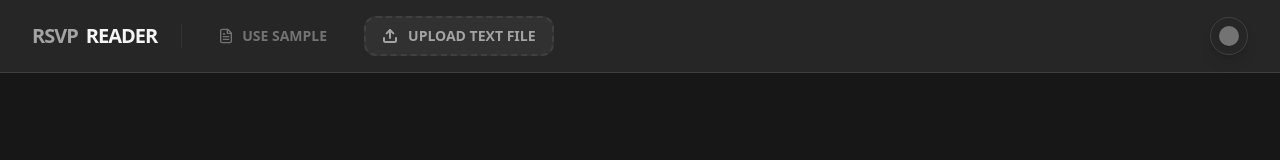
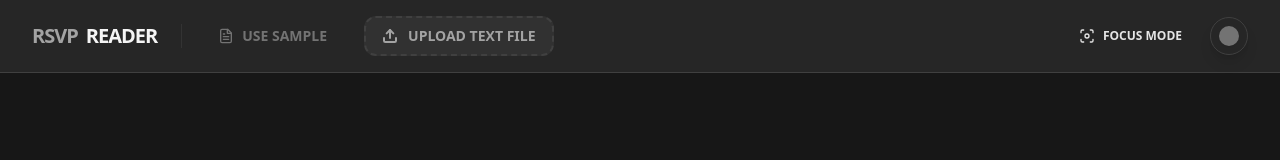
Before and after one commit to shambhuj12/rsvp, a React (Vite) app: page / in a window 1280 px wide. Shown: the top 160 px of the page. Built offline with nearby package versions, Linux system fonts and the light colour scheme.

Commit message:
Focus mode

```diff
--- a/src/App.jsx
+++ b/src/App.jsx
@@ -1,10 +1,12 @@
 import React, { useState, useEffect, useRef } from 'react';
+import { Focus, Minimize } from 'lucide-react';
 import ThemeSelector from './components/ThemeSelector';
 import FileUpload from './components/FileUpload';
 import WordDisplay from './components/WordDisplay';
 import Controls from './components/Controls';
 import ProgressBar from './components/ProgressBar';
 import Footer from './components/Footer';
+import Tooltip from './components/Tooltip';
 
 // Styling defined at one place (the Theme System)
 // and applied "inline" through the application.
@@ -139,6 +141,7 @@ export default function App() {
     const [fileName, setFileName] = useState('');
     const [theme, setTheme] = useState('grey');
     const [isThemeOpen, setIsThemeOpen] = useState(false);
+    const [isFocusMode, setIsFocusMode] = useState(false);
     const intervalRef = useRef(null);
     const resumeTimeoutRef = useRef(null);
     const [introStarted, setIntroStarted] = useState(false);
@@ -299,11 +302,13 @@ export default function App() {
     return (
         <div className={`fixed inset-0 w-screen h-screen ${currentTheme.bg} flex flex-col transition-colors duration-500 overflow-hidden select-none`}>
             {/* Header Bar */}
-            <header className={`w-full border-b ${currentTheme.border} ${currentTheme.card} px-8 py-4 flex items-center justify-between z-20 transition-all duration-300 animate-slide-down`}>
-                <div className="flex items-center gap-6">
+            <header className={`w-full border-b ${isFocusMode ? 'border-transparent bg-transparent' : `${currentTheme.border} ${currentTheme.card}`} px-8 py-4 flex items-center justify-between z-20 transition-all duration-500 animate-slide-down`}>
+                <div className={`flex items-center gap-6 transition-opacity duration-500 ${isFocusMode ? 'opacity-20 hover:opacity-100' : 'opacity-100'}`}>
                     <h1 className={`text-xl font-black tracking-tighter ${currentTheme.text} flex items-center gap-2`}>
                         <span className={currentTheme.accent}>RSVP</span>READER
                     </h1>
+                    {!isFocusMode && (
+                        <>
                             <div className={`h-6 w-[1px] ${currentTheme.progressBg} opacity-50`}></div>
                             <FileUpload
                                 fileName={fileName}
@@ -312,8 +317,24 @@ export default function App() {
                                 loadSample={loadSample}
                                 compact={true}
                             />
+                        </>
+                    )}
                 </div>
 
+                <div className="flex items-center gap-4">
+                    <Tooltip text={isFocusMode ? "Exit Focus Mode" : "Enter Focus Mode"} currentTheme={currentTheme} position="bottom">
+                        <button
+                            onClick={() => setIsFocusMode(!isFocusMode)}
+                            className={`flex items-center gap-2 px-3 py-1.5 rounded-full font-bold text-xs transition-all ${isFocusMode
+                                ? `${currentTheme.accent} bg-white/5 hover:bg-white/10 ring-1 ring-white/20`
+                                : `${currentTheme.textSecondary} hover:${currentTheme.text} hover:bg-white/5`}`}
+                        >
+                            {isFocusMode ? <Minimize className="w-4 h-4" /> : <Focus className="w-4 h-4" />}
+                            {isFocusMode ? 'EXIT FOCUS' : 'FOCUS MODE'}
+                        </button>
+                    </Tooltip>
+
+                    {!isFocusMode && (
                         <ThemeSelector
                             currentTheme={currentTheme}
                             theme={theme}
@@ -321,6 +342,8 @@ export default function App() {
                             setIsThemeOpen={setIsThemeOpen}
                             handleThemeSelect={handleThemeSelect}
                         />
+                    )}
+                </div>
             </header>
 
             {/* Main Content Area - Everything Centered */}
@@ -332,10 +355,12 @@ export default function App() {
                             word={(!introStarted && !fileName && words.length === 0) ? "RSVP" : words[currentIndex]}
                             currentTheme={currentTheme}
                             disabled={words.length === 0 && fileName}
+                            isFocusMode={isFocusMode}
                         />
                     </div>
 
-                    {/* WPM & Controls - Middle */}
+                    {/* WPM & Controls - Middle - Hidden in Focus Mode */}
+                    <div className={`transition-all duration-500 ${isFocusMode ? 'opacity-0 translate-y-10 pointer-events-none' : 'opacity-100'}`}>
                         <div className="animate-slide-up animation-delay-100">
                             <Controls
                                 isPlaying={isPlaying}
@@ -349,9 +374,11 @@ export default function App() {
                                 fileName={fileName}
                             />
                         </div>
+                    </div>
 
-                    {/* Progress Bar - Bottom */}
-                    <div className="w-full max-w-2xl animate-slide-up animation-delay-200">
+                    {/* Progress Bar - Bottom - Hidden in Focus Mode */}
+                    <div className={`w-full max-w-2xl transition-all duration-500 ${isFocusMode ? 'opacity-0 translate-y-10 pointer-events-none' : 'opacity-100'}`}>
+                        <div className="animate-slide-up animation-delay-200">
                             <ProgressBar
                                 progress={progress}
                                 currentIndex={currentIndex}
@@ -364,11 +391,14 @@ export default function App() {
                             />
                         </div>
                     </div>
+                </div>
             </main>
 
-            {/* Footer - Bottom */}
-            <div className="animate-slide-up animation-delay-300 w-full z-10">
+            {/* Footer - Bottom - Hidden in Focus Mode */}
+            <div className={`w-full z-10 transition-all duration-500 ${isFocusMode ? 'opacity-0 translate-y-full pointer-events-none' : 'opacity-100'}`}>
+                <div className="animate-slide-up animation-delay-300">
                     <Footer currentTheme={currentTheme} />
+                </div>
             </div>
         </div>
     );
--- a/src/components/WordDisplay.jsx
+++ b/src/components/WordDisplay.jsx
@@ -2,7 +2,7 @@ import React, { useState } from 'react';
 import { Minus, Plus } from 'lucide-react';
 import Tooltip from './Tooltip';
 
-const WordDisplay = ({ word, currentTheme, disabled }) => {
+const WordDisplay = ({ word, currentTheme, disabled, isFocusMode }) => {
     const [fontSize, setFontSize] = useState(60);
 
     const increaseSize = () => {
@@ -22,7 +22,7 @@ const WordDisplay = ({ word, currentTheme, disabled }) => {
                 {word || '...'}
             </div>
 
-            <div className={`flex items-center gap-6 mt-8 p-1.5 rounded-2xl border ${currentTheme.border} ${currentTheme.card} shadow-sm bg-opacity-30 backdrop-blur-sm`}>
+            <div className={`flex items-center gap-6 mt-8 p-1.5 rounded-2xl border ${currentTheme.border} ${currentTheme.card} shadow-sm bg-opacity-30 backdrop-blur-sm transition-all duration-500 ${isFocusMode ? 'opacity-0 translate-y-4 pointer-events-none' : 'opacity-100 translate-y-0'}`}>
                 <Tooltip text="Smaller Text" currentTheme={currentTheme}>
                     <button
                         onClick={decreaseSize}
```
Lines whose indentation alone changed are shown as unchanged.
